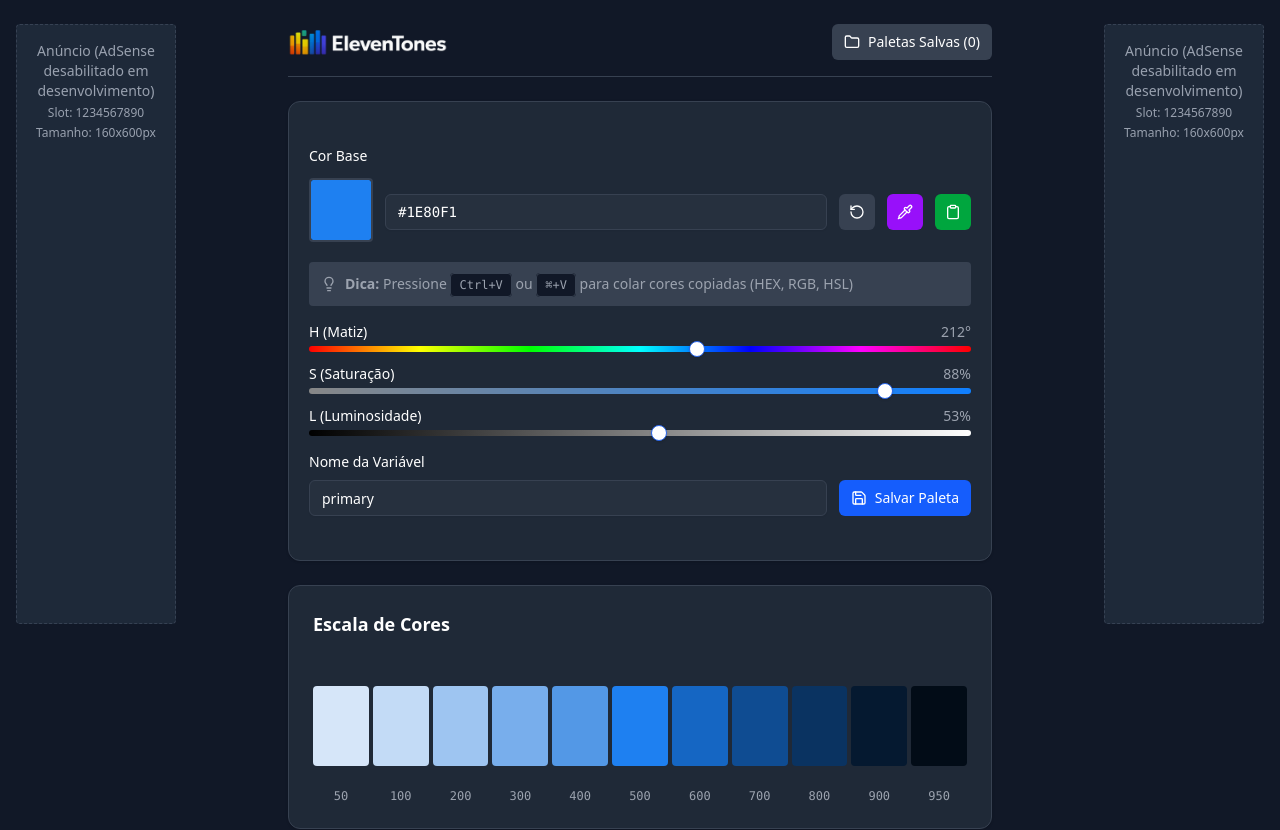
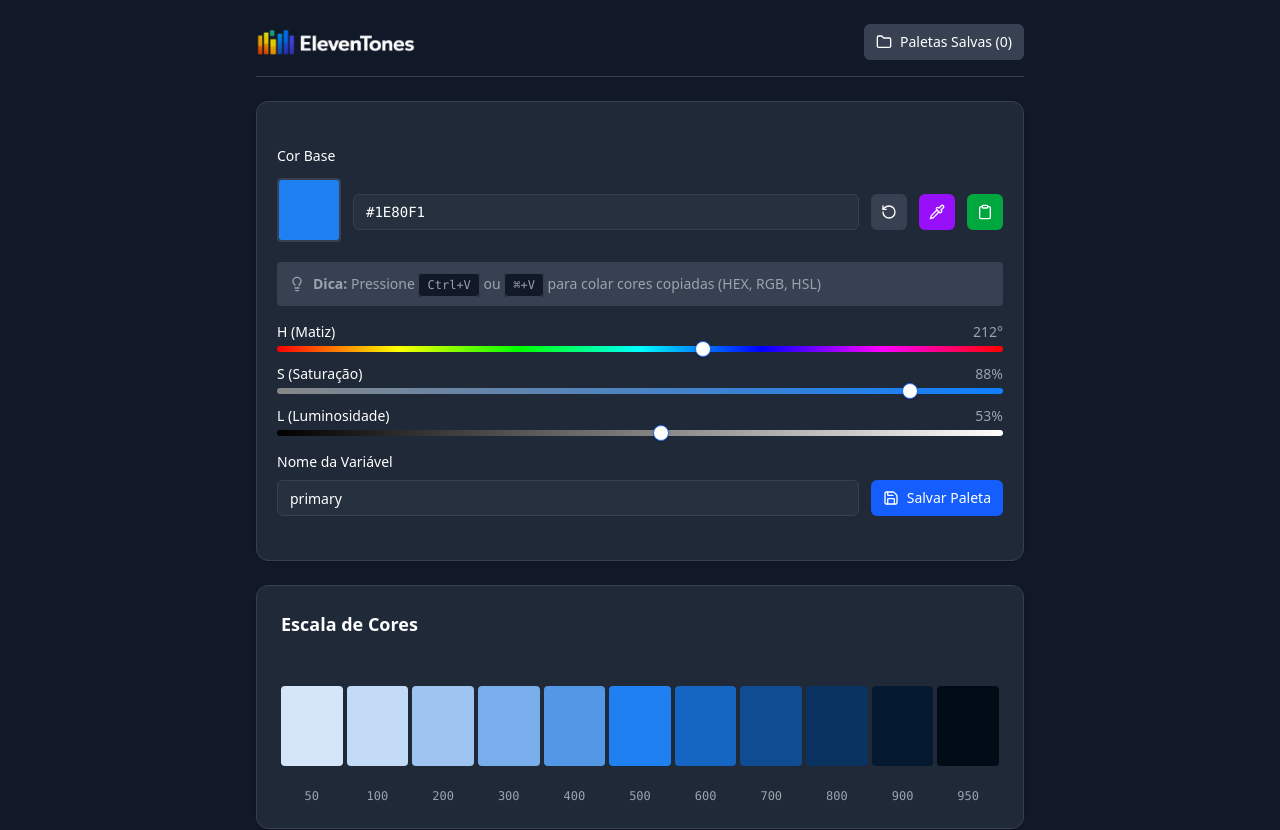
Before and after one commit to Diogonsc/ColorFlow, a React (Vite) app: page / in a window 1280 px wide. Shown: the top 830 px of the page. Built offline with nearby package versions, Linux system fonts and the light colour scheme.

Commit message:
Ajuste removendo padding e ocultando adsense quando não tiver anuncio

```diff
--- a/src/App.tsx
+++ b/src/App.tsx
@@ -48,17 +48,19 @@ function AppContent() {
       {/* Layout com anúncios laterais */}
       <div className="flex gap-4 max-w-7xl mx-auto px-4 py-6 items-start">
         {/* Anúncio lateral esquerda - oculto em mobile */}
+        {ADSENSE_CONFIG.enabled && (
           <aside className="hidden lg:block w-48 xl:w-64 flex-shrink-0 sticky top-6 self-start" aria-label="Publicidade lateral esquerda">
             <AdSense
-            adSlot="1234567890"
+              adSlot={ADSENSE_CONFIG.adSlots.sidebarLeft}
               format="vertical"
               width={ADSENSE_CONFIG.sizes.vertical.width}
               height={ADSENSE_CONFIG.sizes.vertical.height}
             />
           </aside>
+        )}
 
         {/* Conteúdo principal */}
-        <main className="flex-1 min-w-0 max-w-3xl mx-auto px-4 lg:px-0">
+        <main className="flex-1 min-w-0 max-w-3xl mx-auto lg:px-0">
           <header className="flex items-center justify-between mb-6 pb-4 border-b border-border">
             <div className="flex items-center gap-3">
               <img src={logo} alt="ElevenTones" className="w-40 h-auto" />
@@ -75,13 +77,15 @@ function AppContent() {
           </header>
 
           {/* Anúncio abaixo do header - apenas em mobile */}
+          {ADSENSE_CONFIG.enabled && (
             <aside className="mb-6 lg:hidden" aria-label="Publicidade">
               <AdSense
-              adSlot="1234567890"
+                adSlot={ADSENSE_CONFIG.adSlots.mobileHeader}
                 format="horizontal"
                 className="my-6"
               />
             </aside>
+          )}
 
           {showPalettes && (
             <section className="mb-6" aria-label="Paletas salvas">
@@ -116,26 +120,30 @@ function AppContent() {
           </div>
 
           {/* Anúncio no final da página */}
+          {ADSENSE_CONFIG.enabled && (
             <aside className="mt-8" aria-label="Publicidade">
               <AdSense
-              adSlot="1234567890"
+                adSlot={ADSENSE_CONFIG.adSlots.pageFooter}
                 format="horizontal"
                 className="my-6"
               />
             </aside>
+          )}
         </main>
 
         {/* Anúncio lateral direita - oculto em mobile */}
+        {ADSENSE_CONFIG.enabled && (
           <aside className="hidden lg:block w-48 xl:w-64 flex-shrink-0 sticky top-6 self-start" aria-label="Publicidade lateral direita">
             <div className="flex justify-end">
               <AdSense
-              adSlot="1234567890"
+                adSlot={ADSENSE_CONFIG.adSlots.sidebarRight}
                 format="vertical"
                 width={ADSENSE_CONFIG.sizes.vertical.width}
                 height={ADSENSE_CONFIG.sizes.vertical.height}
               />
             </div>
           </aside>
+        )}
       </div>
     </div>
   );
--- a/src/components/AdSense.tsx
+++ b/src/components/AdSense.tsx
@@ -1,4 +1,4 @@
-import { useEffect, useRef } from 'react';
+import { useEffect, useRef, useState } from 'react';
 import { ADSENSE_CONFIG } from '@/config/adsense';
 
 interface AdSenseProps {
@@ -60,7 +60,10 @@ export function AdSense({
   style,
 }: AdSenseProps) {
   const adRef = useRef<HTMLDivElement>(null);
+  const insRef = useRef<HTMLElement>(null);
   const adInitialized = useRef(false);
+  const [adLoaded, setAdLoaded] = useState(false);
+  const [shouldHide, setShouldHide] = useState(false);
 
   useEffect(() => {
     // Não inicializar em desenvolvimento ou se já foi inicializado
@@ -72,6 +75,7 @@ export function AdSense({
       // Verifica se o script do AdSense está carregado
       if (typeof window.adsbygoogle === 'undefined') {
         console.warn('Google AdSense script não foi carregado');
+        setShouldHide(true);
         return;
       }
 
@@ -80,26 +84,70 @@ export function AdSense({
       adInitialized.current = true;
     } catch (error) {
       console.error('Erro ao inicializar AdSense:', error);
+      setShouldHide(true);
     }
   }, [adSlot]);
 
-  // Não renderizar se AdSense estiver desabilitado
-  if (!ADSENSE_CONFIG.enabled) {
-    return (
-      <div
-        className={`bg-gray-100 dark:bg-gray-800 border border-dashed border-gray-300 dark:border-gray-700 rounded p-4 text-center text-sm text-gray-500 dark:text-gray-400 ${className}`}
-        style={{
-          ...style,
-          ...(width && height ? { width: `${width}px`, height: `${height}px`, minHeight: `${height}px` } : {}),
-        }}
-      >
-        <p>Anúncio (AdSense desabilitado em desenvolvimento)</p>
-        <p className="text-xs mt-1">Slot: {adSlot}</p>
-        {width && height && (
-          <p className="text-xs mt-1">Tamanho: {width}x{height}px</p>
-        )}
-      </div>
-    );
+  // Observa se o anúncio foi carregado
+  useEffect(() => {
+    if (!ADSENSE_CONFIG.enabled || !insRef.current || adInitialized.current === false) {
+      return;
+    }
+
+    // Timeout para verificar se o anúncio carregou
+    const checkTimeout = setTimeout(() => {
+      if (!insRef.current) return;
+
+      // Verifica se há conteúdo no elemento ins
+      const hasContent = insRef.current.children.length > 0 ||
+                        insRef.current.offsetHeight > 0 ||
+                        insRef.current.innerHTML.trim().length > 0;
+
+      if (hasContent) {
+        setAdLoaded(true);
+      } else {
+        // Se após 3 segundos não houver conteúdo, oculta o espaço
+        setShouldHide(true);
+      }
+    }, 3000);
+
+    // Observer para detectar quando o anúncio é carregado
+    const observer = new MutationObserver((mutations) => {
+      mutations.forEach((mutation) => {
+        if (mutation.addedNodes.length > 0 || mutation.type === 'childList') {
+          const hasContent = insRef.current && (
+            insRef.current.children.length > 0 ||
+            insRef.current.offsetHeight > 0 ||
+            insRef.current.innerHTML.trim().length > 0
+          );
+
+          if (hasContent) {
+            setAdLoaded(true);
+            observer.disconnect();
+            clearTimeout(checkTimeout);
+          }
+        }
+      });
+    });
+
+    if (insRef.current) {
+      observer.observe(insRef.current, {
+        childList: true,
+        subtree: true,
+        attributes: true,
+        attributeFilter: ['style', 'class'],
+      });
+    }
+
+    return () => {
+      observer.disconnect();
+      clearTimeout(checkTimeout);
+    };
+  }, [adSlot, adInitialized.current]);
+
+  // Não renderizar se AdSense estiver desabilitado ou se não houver anúncio
+  if (!ADSENSE_CONFIG.enabled || shouldHide) {
+    return null;
   }
 
   // Se width e height são fornecidos, não usar full-width-responsive
@@ -109,9 +157,15 @@ export function AdSense({
     <div
       ref={adRef}
       className={`adsense-container ${className}`}
-      style={style}
+      style={{
+        ...style,
+        // Só mostra espaço mínimo se o anúncio ainda não carregou
+        minHeight: adLoaded ? undefined : (height ? `${height}px` : '90px'),
+        display: shouldHide ? 'none' : 'block',
+      }}
     >
       <ins
+        ref={insRef}
         className="adsbygoogle"
         style={{
           display: 'block',
--- a/src/config/adsense.ts
+++ b/src/config/adsense.ts
@@ -1,13 +1,30 @@
 /**
  * Configuração do Google AdSense
  *
- * Para usar, substitua 'ca-pub-XXXXXXXXXXXXXXXX' pelo seu Publisher ID do AdSense
- * Você pode encontrar seu Publisher ID em: https://www.google.com/adsense/
+ * IMPORTANTE: Antes de usar em produção, você precisa:
+ * 1. Criar unidades de anúncio no Google AdSense
+ * 2. Substituir os valores abaixo pelos IDs reais das unidades criadas
+ * 3. Acesse: https://www.google.com/adsense/ → Anúncios → Por unidade de anúncio
  */
 
 export const ADSENSE_CONFIG = {
   // Publisher ID do Google AdSense
   publisherId: 'ca-pub-6634796899207409',
+
+  // IDs das unidades de anúncio (substitua pelos IDs reais do AdSense)
+  adSlots: {
+    // Anúncio lateral esquerda (vertical - desktop)
+    sidebarLeft: '1234567890', // TODO: Substituir pelo ID real
+
+    // Anúncio lateral direita (vertical - desktop)
+    sidebarRight: '1234567890', // TODO: Substituir pelo ID real
+
+    // Anúncio abaixo do header (horizontal - mobile)
+    mobileHeader: '1234567890', // TODO: Substituir pelo ID real
+
+    // Anúncio no final da página (horizontal)
+    pageFooter: '1234567890', // TODO: Substituir pelo ID real
+  },
 
   // Formato padrão dos anúncios
   defaultFormat: 'auto' as const,
```
Also changed, not shown: public/ads.txt (added), public/robots.txt (added), 2 other files (tests, documents, lock files or other folders). Lines whose indentation alone changed are shown as unchanged.
